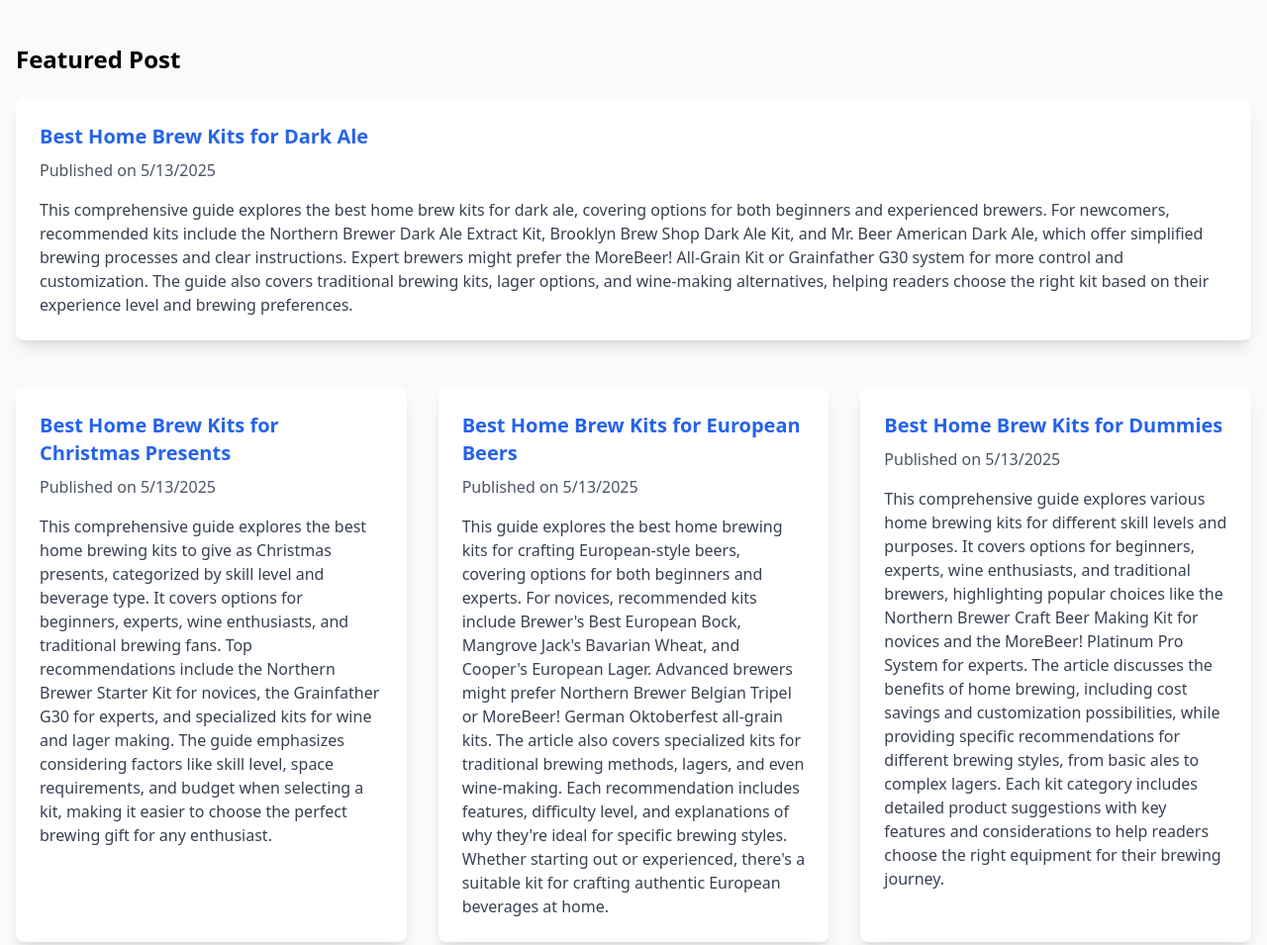
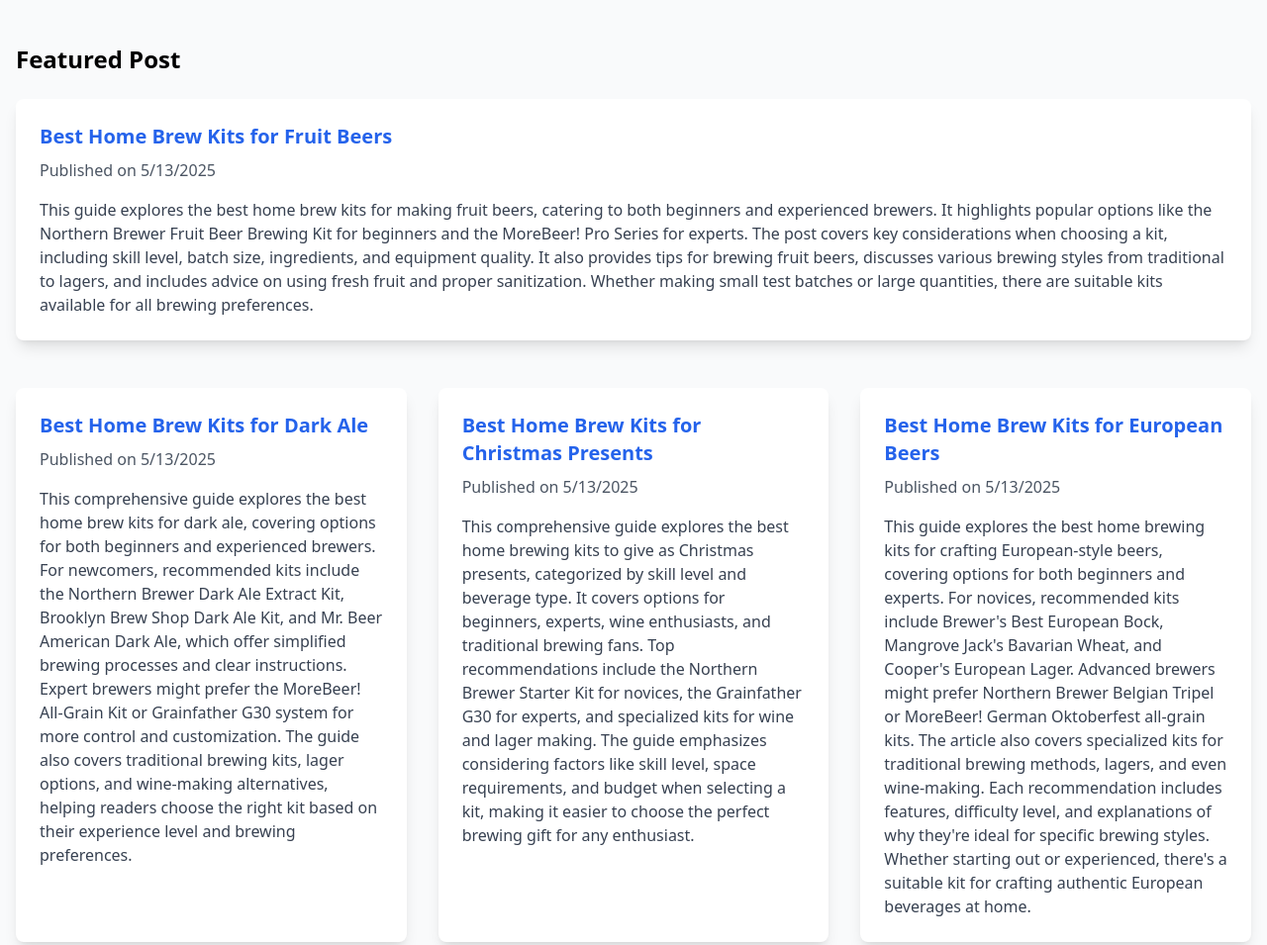
Before and after one commit to briansavic/best-home-brew-kits--brew-your-first-craft-beer-at-home-no-experience-required-2025-05-11-ocl65, a plain HTML site: page blog.html in a window 1280 px wide. Shown: the part 120-1075 px from the top of the page at 99% size. Drawn offline with nearby package versions, Linux system fonts and the light colour scheme.

Commit message:
Update blog listing with best-home-brew-kits-for-fruit-beers-20250513-qrz.html

```diff
--- a/blog.html
+++ b/blog.html
@@ -24,16 +24,26 @@
             <div class="bg-white rounded-lg shadow-lg overflow-hidden">
                 <div class="p-6">
                     <h3 class="text-xl font-bold mb-2">
+                        <a href="https://briansavic.github.io/best-home-brew-kits--brew-your-first-craft-beer-at-home-no-experience-required-2025-05-11-ocl65/blog/best-home-brew-kits-for-fruit-beers-20250513-qrz.html" class="text-blue-600 hover:text-blue-800">Best Home Brew Kits for Fruit Beers</a>
+                    </h3>
+                    <p class="text-gray-600 mb-4">Published on 5/13/2025</p>
+                    <p class="text-gray-700">This guide explores the best home brew kits for making fruit beers, catering to both beginners and experienced brewers. It highlights popular options like the Northern Brewer Fruit Beer Brewing Kit for beginners and the MoreBeer! Pro Series for experts. The post covers key considerations when choosing a kit, including skill level, batch size, ingredients, and equipment quality. It also provides tips for brewing fruit beers, discusses various brewing styles from traditional to lagers, and includes advice on using fresh fruit and proper sanitization. Whether making small test batches or large quantities, there are suitable kits available for all brewing preferences.</p>
+                </div>
+            </div>
+        </div>
+
+        <!-- Blog List -->
+        <div class="grid grid-cols-1 md:grid-cols-2 lg:grid-cols-3 gap-8">
+            <div class="bg-white rounded-lg shadow-lg overflow-hidden">
+                <div class="p-6">
+                    <h3 class="text-xl font-bold mb-2">
                         <a href="https://briansavic.github.io/best-home-brew-kits--brew-your-first-craft-beer-at-home-no-experience-required-2025-05-11-ocl65/blog/best-home-brew-kits-for-dark-ale-20250513-6oc.html" class="text-blue-600 hover:text-blue-800">Best Home Brew Kits for Dark Ale</a>
                     </h3>
                     <p class="text-gray-600 mb-4">Published on 5/13/2025</p>
                     <p class="text-gray-700">This comprehensive guide explores the best home brew kits for dark ale, covering options for both beginners and experienced brewers. For newcomers, recommended kits include the Northern Brewer Dark Ale Extract Kit, Brooklyn Brew Shop Dark Ale Kit, and Mr. Beer American Dark Ale, which offer simplified brewing processes and clear instructions. Expert brewers might prefer the MoreBeer! All-Grain Kit or Grainfather G30 system for more control and customization. The guide also covers traditional brewing kits, lager options, and wine-making alternatives, helping readers choose the right kit based on their experience level and brewing preferences.</p>
                 </div>
             </div>
-        </div>
 
-        <!-- Blog List -->
-        <div class="grid grid-cols-1 md:grid-cols-2 lg:grid-cols-3 gap-8">
             <div class="bg-white rounded-lg shadow-lg overflow-hidden">
                 <div class="p-6">
                     <h3 class="text-xl font-bold mb-2">
```
